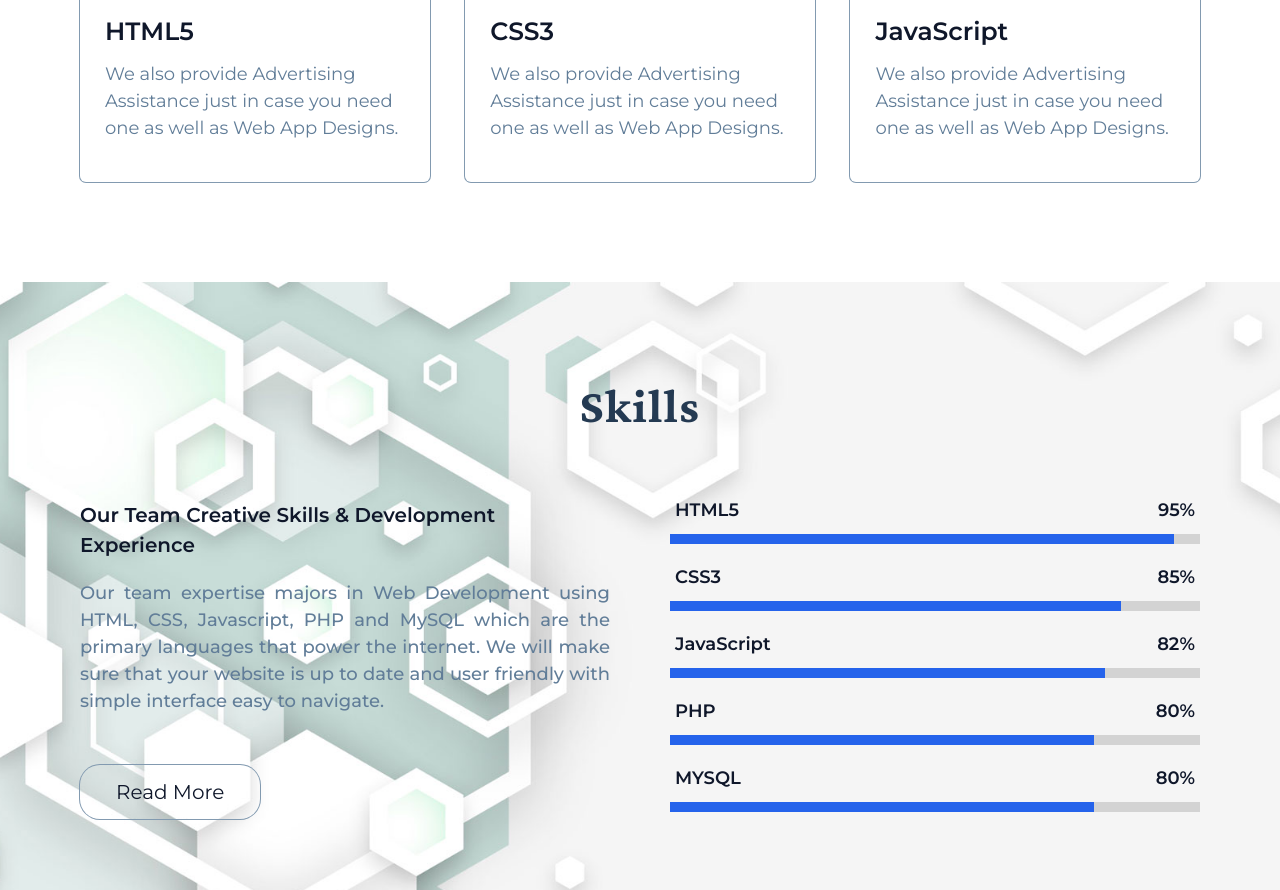
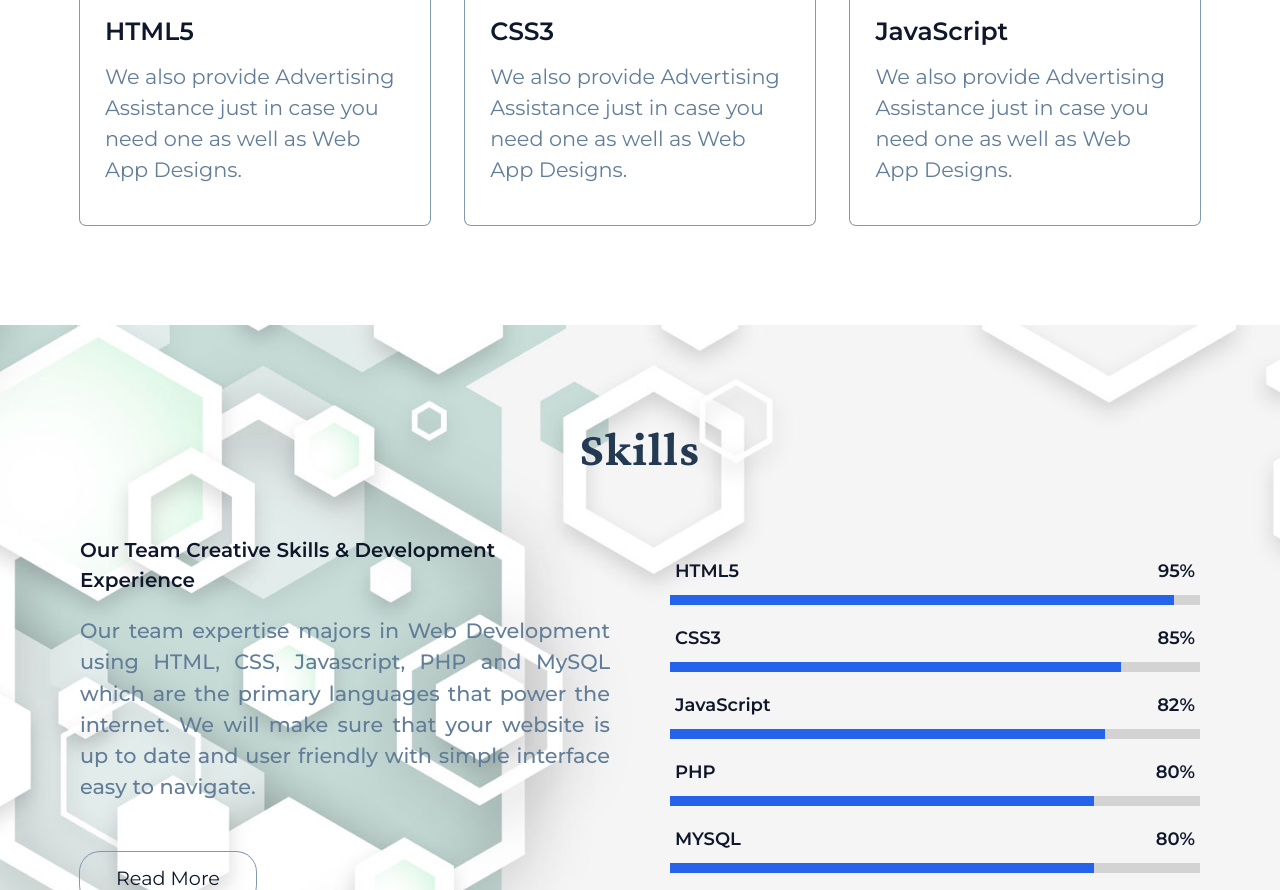
Before and after one commit to ismaelahmad6333/iam-webdev, a plain HTML site: page index.html in a window 1280 px wide. Shown: the part 1582-2472 px from the top of the page. Drawn offline with nearby package versions, Linux system fonts and the light colour scheme.

Commit message:
change font size #

```diff
--- a/style.css
+++ b/style.css
@@ -354,7 +354,7 @@ section {
 }
 .services .services-content p {
   font-family: 'Montserrat', sans-serif;
-  font-size: 18px;
+  font-size: 1.3rem;
 }
 
 /* Style for About Section */
@@ -388,12 +388,12 @@ section {
 }
 .skills .skills-content .left p {
   text-align: justify;
-  font-size: 18px;
+  font-size: 1.3rem;
   font-weight: 500;
 }
 .skills .skills-content .left a {
   display: inline-block;
-  font-size: 20px;
+  font-size: 1.2rem;
   padding: 12px 36px;
   margin-top: 30px;
   border-radius: 20px;
```
